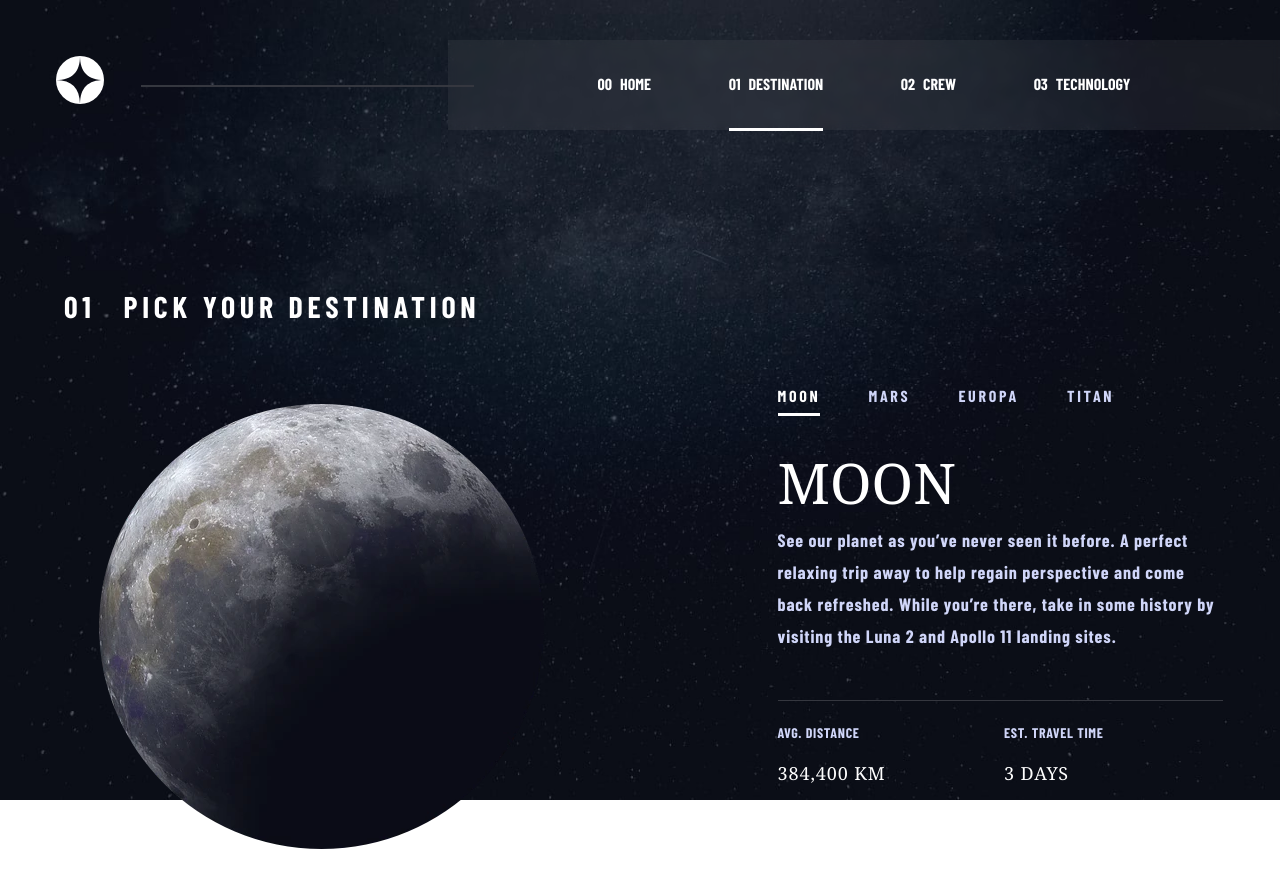
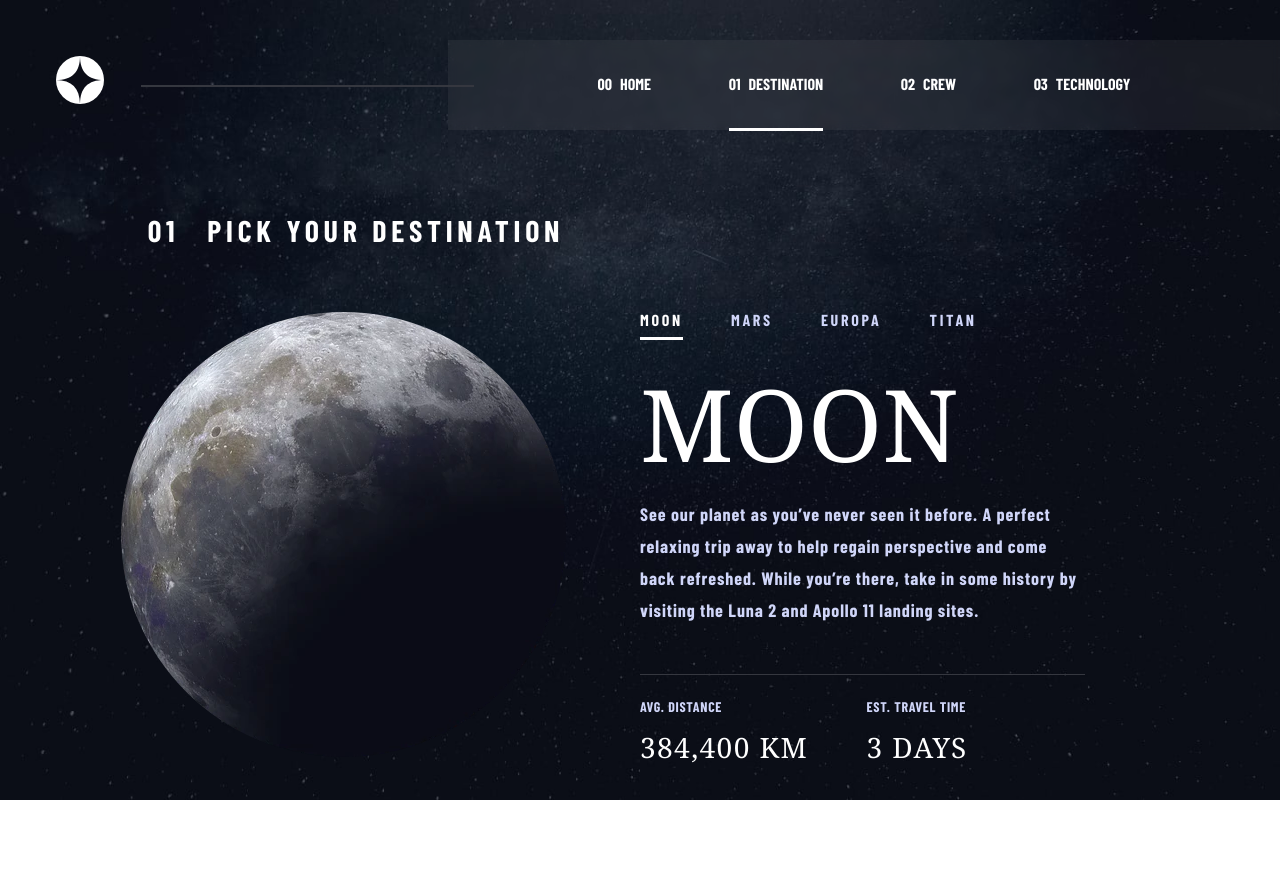
Before and after one commit to puyanwei/space-tourism, a Next.js app: page /destination in a window 1280 px wide. After the commit the page ends 800 px from the top, so only its background shows below. Built offline with nearby package versions, Linux system fonts and the light colour scheme; a web font is replaced by a local one.

Commit message:
Final layout adjustments for destination page

```diff
--- a/src/components/1-atoms/Heading/index.tsx
+++ b/src/components/1-atoms/Heading/index.tsx
@@ -17,7 +17,7 @@ interface HeadingProps extends Component {
 
 export function Heading({ className = "", children, level }: HeadingProps) {
   const Tag = level
-
+  console.log({ className })
   return (
     <Tag className={`${headingVariants[level]} uppercase text-white ${className}`}>{children}</Tag>
   )
--- a/src/components/1-atoms/Text/index.tsx
+++ b/src/components/1-atoms/Text/index.tsx
@@ -3,12 +3,14 @@ import { Component } from "@/shared/types"
 interface TextProps extends Component {
   children: string
   theme?: "primary" | "serif"
+  size?: string
 }
 
-export function Text({ className = "", children, theme = "primary" }: TextProps) {
+export function Text({ className = "", children, theme = "primary", size }: TextProps) {
+  const resolvedSize = size || "text-[15px] md:text-[16px] lg:text-[18px]"
   return (
     <p
-      className={`font-primary text-[15px] md:text-[16px] lg:text-[18px] text-space-light-blue leading-7 lg:leading-8 tracking-wider font-${theme} ${className}`}
+      className={`font-primary text-space-light-blue leading-7 lg:leading-8 tracking-wider ${resolvedSize} font-${theme} ${className}`}
     >
       {children}
     </p>
--- a/src/components/2-molecules/PlanetStatistics/index.tsx
+++ b/src/components/2-molecules/PlanetStatistics/index.tsx
@@ -14,10 +14,11 @@ export function PlanetStatistics({ distance, travelTime }: PlanetStatisticsProps
       <Text
         className="order-2 md:order-none text-[32px] md:text-[28px] pb-4 md:py-0 text-white"
         theme="serif"
+        size="text-[28px]"
       >
         {distance}
       </Text>
-      <Text className="order-4 md:order-none text-[32px] md:text-[28px] text-white" theme="serif">
+      <Text className="order-4 md:order-none text-white" theme="serif" size="text-[28px]">
         {travelTime}
       </Text>
     </div>
--- a/src/components/3-compositions/NavBar/NavBarDesktop.tsx
+++ b/src/components/3-compositions/NavBar/NavBarDesktop.tsx
@@ -22,7 +22,7 @@ export function NavBarDesktop({ data, currentPath, className = "" }: NavBarProps
               key={`${index}-${text}`}
             >
               <Link href={href}>
-                <b className="pr-2">{navNumber}</b>
+                <span className="pr-2 font-bold">{navNumber}</span>
                 {text}
               </Link>
             </li>
--- a/src/components/3-compositions/PageLayout/index.tsx
+++ b/src/components/3-compositions/PageLayout/index.tsx
@@ -7,7 +7,7 @@ interface PageLayoutProps extends Component {
 
 export function PageLayout({ children }: PageLayoutProps) {
   return (
-    <div className="flex flex-col lg:grid h-screen lg:grid-cols-2 bg-scroll font-primary text-center pt-6 lg:pt-72 lg:pb-[131px] lg:text-left md:pt-[212px] px-4 lg:gap-48">
+    <div className="flex flex-col lg:grid h-screen lg:grid-cols-2 bg-scroll font-primary text-center pt-24 lg:pt-50 lg:pb-[131px] lg:text-left md:pt-[212px] px-4">
       {children}
     </div>
   )
--- a/src/components/3-compositions/PlanetPanel/index.tsx
+++ b/src/components/3-compositions/PlanetPanel/index.tsx
@@ -42,12 +42,12 @@ export function PlanetPanel({ data, children: heading }: PlanetPanelProps) {
   const imageSize = resolveImageSize(width)
   return (
     <>
-      <LeftPanel className="grid grid-cols-1 gap-4">
-        <PageHeading className="justify-self-center md:justify-self-start lg:pl-12 md:pl-10">
+      <LeftPanel className="grid grid-cols-1 lg:justify-self-center lg:pl-[5%]">
+        <PageHeading className="justify-self-center md:justify-self-start md:pl-[6%]">
           {heading}
         </PageHeading>
         <NextImage
-          className="justify-self-center lg:justify-self-end lg:pt-16 py-8"
+          className="justify-self-center lg:pt-16 py-8"
           src={webp}
           fallbackSrc={png}
           alt={name}
@@ -55,8 +55,8 @@ export function PlanetPanel({ data, children: heading }: PlanetPanelProps) {
           height={`${imageSize}`}
         />
       </LeftPanel>
-      <RightPanel className="max-w-[400px] md:max-w-[600px] mx-auto lg:max-w-[445px] lg:pt-24 px-6 md:px-0 md:pb-8 lg:pb-0">
-        <TabGroup className="space-x-8 lg:space-x-12 pb-8">
+      <RightPanel className="max-w-[400px] md:max-w-[600px] mx-auto lg:mx-0 lg:max-w-[445px] lg:pt-24 px-6 md:px-0 md:pb-8 lg:pb-0">
+        <TabGroup className="space-x-8 lg:space-x-12 pb-8 lg:pb-4">
           {data.map(({ name }, index) => (
             <Tab
               active={data[currentIndex].name === name}
@@ -67,7 +67,7 @@ export function PlanetPanel({ data, children: heading }: PlanetPanelProps) {
             </Tab>
           ))}
         </TabGroup>
-        <Heading className="" level="h3">
+        <Heading className="lg:text-[100px]" level="h3">
           {name}
         </Heading>
         <Text className="mb-12">{description}</Text>
--- a/src/pages/index.tsx
+++ b/src/pages/index.tsx
@@ -14,7 +14,7 @@ export default function Home() {
 
   return (
     <>
-      <main className="lg:pl-[200px] lg:pt-[175px] h-screen">
+      <main className="lg:pl-[200px] lg:pt-[250px] h-screen">
         <Subheading theme="primary">So, you want to travel to</Subheading>
         <Heading level="h1">Space</Heading>
         <Text className="max-w-[327px] md:max-w-[450px] mx-auto lg:mx-0">
@@ -23,7 +23,7 @@ export default function Home() {
           truly out of this world experience!
         </Text>
       </main>
-      <div className="lg:pl-[20%] lg:pt-[275px] flex flex-col">
+      <div className="lg:pl-[30%] lg:pt-[350px] flex flex-col">
         <div className="flex flex-grow lg:hidden" />
         <div className="pb-[100px]">
           <Button variant="explore" onClick={handleClick}>
```
